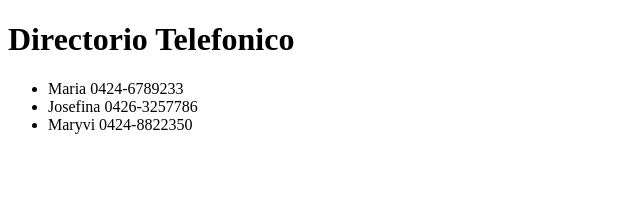
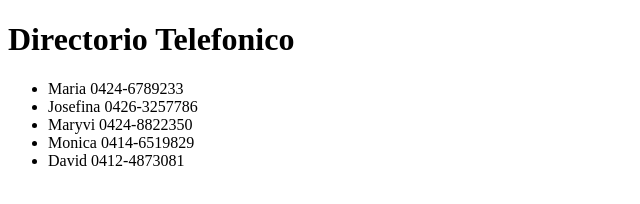
Before and after one commit to mcamachog1/telefonos, a plain HTML site: page isabel/telefonos.html in a window 1280 px wide. Shown: the whole page, without its empty margins (0-640 px from the left). Drawn offline with Linux system fonts and the light colour scheme.

Commit message:
Update telefonos.html

```diff
--- a/isabel/telefonos.html
+++ b/isabel/telefonos.html
@@ -3,6 +3,7 @@
 <header>
     <title>Telefonos de Isabel</title>
 </header>
+
 <body>
     <h1>Directorio Telefonico</h1>
     <ul>
@@ -11,6 +12,9 @@
         </li>
         <li>Josefina 0426-3257786</li>
         <li>Maryvi 0424-8822350</li>
+        <li>Monica 0414-6519829</li>
+        <li>David 0412-4873081</li>
     </ul>
 </body>
+
 </html>
```
Lines whose indentation alone changed are shown as unchanged.
